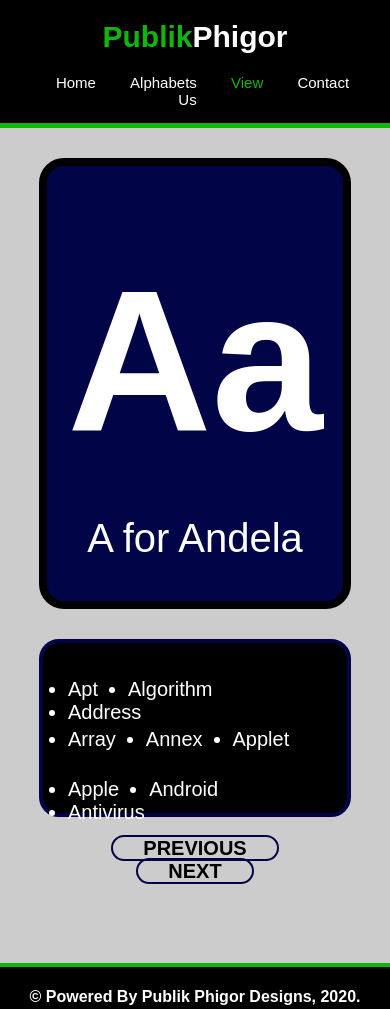
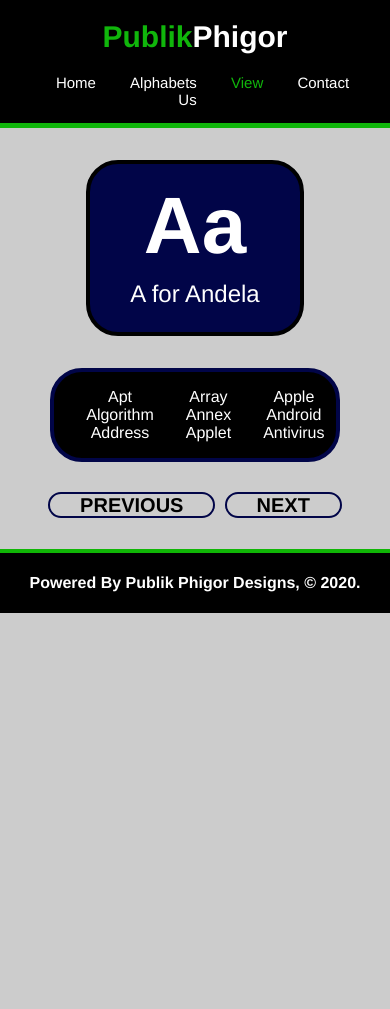
Before and after one commit to PublikPhigor/7DAYSOFCODE---Rebrand, a plain HTML site: page a.html in a window 390 px wide. After the commit the page ends 844 px from the top, so only its background shows below. Drawn offline with Linux system fonts and the light colour scheme.

Commit message:
corrections and modifications

```diff
--- a/a.html
+++ b/a.html
@@ -36,7 +36,7 @@
             </div>
         </section>
 
-        <section>
+        <section id="word-list">
             <div class="container">
                 <div id="small-box">
                     <ul>
@@ -55,11 +55,10 @@
                         <li class="a-list">Antivirus</li>
                     </ul>
                 </div>
+                <!-- buttons -->
                 <div class="navigator">
-                    <h3 align="center">
-                    <a href="alpha.html" class="previous">PREVIOUS</a>
-                    <a href="alpha.html" class="next">NEXT</a>
-                    </h3>
+                    <div class="btn"><a href="alpha.html" class="previous">PREVIOUS</a></div>
+                    <div class="btn"><a href="alpha.html" class="next">NEXT</a></div>
                 </div>
             </div>
 
@@ -70,7 +69,7 @@
     <!-- Footer -->
     <footer>
         <div id="footer">
-            <h1>&copy; Powered By Publik Phigor Designs, 2020.</h1>
+            <h1>Powered By Publik Phigor Designs, &copy; 2020.</h1>
         </div>
     </footer>
 </body>
--- a/style.css
+++ b/style.css
@@ -1,13 +1,6 @@
-/* if youre reading this code or viewing the page, you might feel its ugly cos there
-arent any images yet. This is because I'm still learning about bckgd images and I haven't
-figured much out yet. Theres also no dropdown in the navbar, twas removed cos i dont know
-how to make it responsive just yet. Definitely, the code will be updated soon and this damn
-comment removed! */
-
-
 /* Global */
 body {
-    font-family: Arial, Helvetica, sans-serif;
+    font-family: Helvetica;
     background: #ccc;
     padding: 0;
     margin: 0;
@@ -19,7 +12,7 @@ body {
     overflow: hidden;
 }
 
-header ul {
+ul {
     padding: 0;
     margin: 0;
 }
@@ -84,80 +77,86 @@ main h1 a:hover {
     font-weight: bolder;
 }
 
-/* Showcase */
+/* showcase */
 #showcase {
-    min-height: 400px;
+    max-height: 400px;
+    width: 100%;
+    background: #010548;
+    color: #fff;
+    padding: 3rem 0;
+}
+
+#showcase h1 {
+    font-size: 5rem;
     text-align: center;
+    margin-bottom: 1rem;
+}
+
+#showcase p {
+    margin-top: 0;
+    margin-bottom: 3rem;
+    font-size: 2rem;
+    text-align: center;
+}
+
+/* letter area */
+
+#letterbox {
+    margin: 3rem 25%;
+    max-width: 50%;
+    max-height: 20rem;
+    border: 4px solid #000;
+    border-radius: 2rem;
     background: #010548;
     color: #fff;
 }
 
-#showcase h1 {
-    margin-top: 100px;
-    font-size: 70px;
+#letter h1 {
+    font-size: 6rem;
+    margin-bottom: 1.5rem;
 }
 
-#showcase p {
-    font-size: 35px;
-}
-
-/* alphabet page */
-#letterbox {
-    min-height: 400px;
-    max-width: 500px;
-    background: #010548;
-    margin: auto;
-    margin-top: 30px;
-    text-align: center;
-    color: #fff;
-    border-radius: 25px;
-    border: 8px solid #000;
-}
-
-#letterbox h1 {
-    font-size: 200px;
-    margin: 80px 20px 40px 20px;
-
-}
-
-#letterbox p {
-    font-size: 40px;
-    margin: 20px 10px 40px 10px;
-}
-
-#small-box {
-    border: 4px solid #010548;
-    border-radius: 20px;
-    background: #000;
-    color: #fff;
-    margin: auto;
-    margin-top: 30px;
-    max-width: 350px;
-    max-height: 200px;
-}
-
-#small-box ul {
-    padding: 15px;
-    text-align: center;
-    margin: 20px 10px;
-}
-
-#small-box li {
-    float: left;
-    padding-right: 30px;
-    font-size: 20px;
+#letter p {
+    margin-top: 0;
+    font-size: 2.5rem;
     text-align: center;
 }
 
-.navigator h3 {
-    font-size: 30px;
+/* word list area */
+#small-box {
+    display: flex;
+    padding: 1rem;
+    align-items: center;
+    justify-content: space-evenly;
+    margin: auto;
+    max-width: 50%;
+    border: 4px solid #010548;
+    border-radius: 2rem;
+    background: #000;
+    color: #fff;
 }
 
-.navigator a {
-    margin-right: 15%;
-    margin-left: 15%;
+#word-list ul {
+    text-align: center;
 }
 
+#word-list li {
+    display: inline;
+    padding-right: 2rem;
+    font-size: 1.5rem;
+}
+
+/* buttons */
+.navigator {
+    margin: 2rem 0;
+    display: flex;
+    justify-content: space-evenly;
+}
+
+.btn a {
+    font-size: 20px;
+    font-weight: bold;
+}
 
 /* Footer */
 footer {
@@ -169,7 +168,6 @@ footer {
     min-height: 40px;
     padding: 10px;
     border-top: 4px solid #10b606;
-    margin-top: 60px;
 }
 
 /* Media Queries */
@@ -200,22 +198,55 @@ footer {
         margin: auto;
     }
 
+    /* letter area */
+    #letterbox {
+        margin: 2rem 15%;
+        max-width: 70%;
+        max-height: 20rem;
+    }
+
+    #letter h1 {
+        font-size: 5rem;
+        margin-top: 1rem;
+        margin-bottom: 0.5rem;
+    }
+
+    #letter p {
+        margin-top: 0;
+        font-size: 1.5rem;
+        text-align: center;
+    }
+
+    /* word-list area */
+    #small-box {
+        padding: 1rem;
+        max-width: 80%;
+    }
+
+    #word-list li {
+        margin-top: 1rem;
+        padding: 1rem;
+        font-size: 1rem;
+    }
+
+    /* showcase */
+    #showcase {
+        max-width: 100%;
+        padding: 1rem 0;
+    }
+
     #showcase h1 {
-        font-size: 60px;
-        margin-top: 60px;
+        font-size: 3rem;
+        text-align: center;
+        margin-bottom: 1rem;
     }
 
     #showcase p {
-        font-size: 25px;
-        margin-bottom: 40px;
+        margin-top: 0;
+        margin-bottom: 3rem;
+        font-size: 1rem;
+        text-align: center;
     }
 
-    .navigator h3 {
-        font-size: 20px;
-    }
-
-    .navigator a {
-        margin: 15px;
-    }
 
 }
```
Also changed, not shown: alpha.html (+1 -1 lines), index.html (+1 -1 lines).
